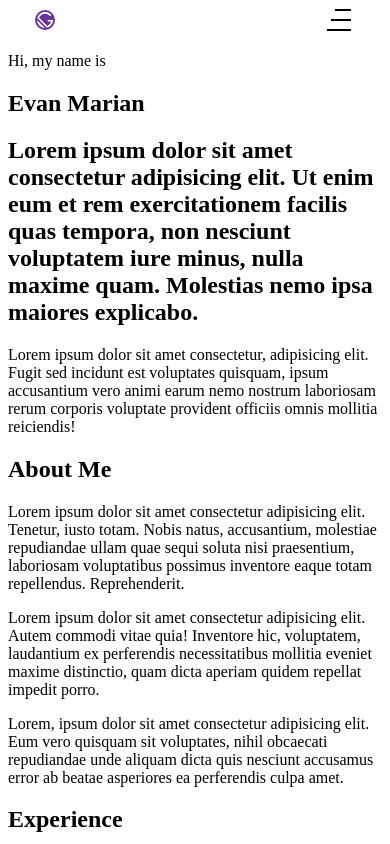
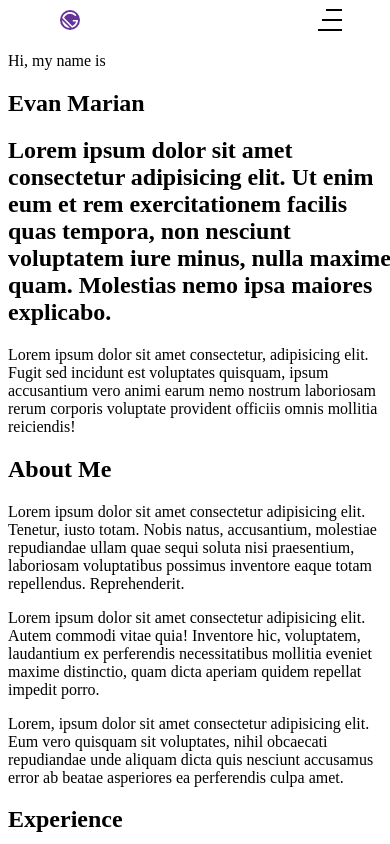
Before and after one commit to eamarian/gatsby-portfolio, a Gatsby site: page / in a window 390 px wide. Shown: the top 844 px of the page. Built offline with nearby package versions, Linux system fonts and the light colour scheme; Gatsby itself is replaced by a stand-in of ours.

Commit message:
Fix mobile nav issues.

```diff
--- a/src/components/layout.tsx
+++ b/src/components/layout.tsx
@@ -1,13 +1,14 @@
 import React, { useState, useEffect } from "react";
+import type { WindowLocation } from "@reach/router";
 import styled, { ThemeProvider, createGlobalStyle } from "styled-components";
 import { Loader, Nav, Footer } from "../components";
 
 const PATHNAME_HOME = "/";
 
 const StyledContent = styled.div`
-  display: flex;
+  /* display: flex;
   flex-direction: column;
-  min-height: 100vh;
+  min-height: 100vh; */
 `;
 
 type GlobalStyleProps = {
@@ -17,18 +18,20 @@ type GlobalStyleProps = {
 const GlobalStyle = createGlobalStyle<GlobalStyleProps>`
   html {
     box-sizing: border-box;
-    width: 100%;
     scroll-behavior: smooth;
   }
 
   body{
-    overflow: ${(props) => (props.isMenuOpen ? "hidden" : "default")}
+    overflow: ${(props) => (props.isMenuOpen ? "hidden" : "default")};
+    position: ${(props) => (props.isMenuOpen ? "fixed" : "default")};
+    height: 100%;
+    width: 100%;
   }
 `;
 
 type LayoutProps = {
   children: React.ReactNode;
-  location: any; //TODO: Get this to be typed better
+  location: WindowLocation<unknown>;
 };
 
 export default (({ children, location }: LayoutProps): React.ReactElement => {
--- a/src/components/nav.tsx
+++ b/src/components/nav.tsx
@@ -6,12 +6,12 @@ import { Menu } from "../components";
 
 const StyledHeader = styled.header`
   padding: 0px 50px;
-  @media (max-width: 1080px) {
+  /* @media (max-width: 1080px) {
     padding: 0 40px;
   }
   @media (max-width: 768px) {
     padding: 0 25px;
-  }
+  } */
 `;
 
 const StyledNav = styled.nav`
```
